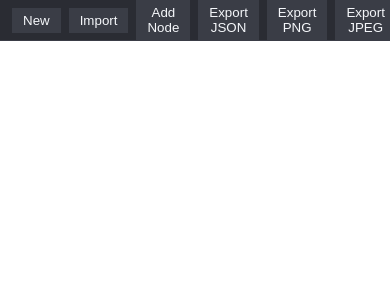
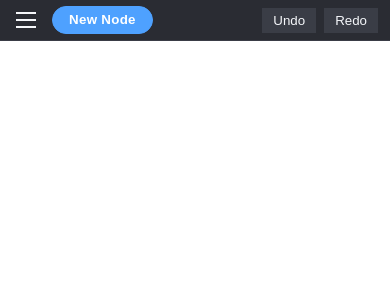
Before and after one commit to vincemic/ai-diagram-imp, a React (Vite) app in the folder app/: page / in a window 390 px wide. Shown: the top 300 px of the page. Built offline with nearby package versions, Linux system fonts and the light colour scheme.

Commit message:
feat(ui): introduce hamburger menu, move actions, add New Node pill button and style adjustments

```diff
--- /dev/null
+++ b/app/src/components/HamburgerMenu.tsx
@@ -0,0 +1,53 @@
+import React from 'react';
+
+interface HamburgerMenuProps {
+  children: React.ReactNode;
+}
+
+export const HamburgerMenu: React.FC<HamburgerMenuProps> = ({ children }) => {
+  const [open, setOpen] = React.useState(false);
+  const toggle = () => setOpen(o => !o);
+  const close = () => setOpen(false);
+
+  React.useEffect(() => {
+    const handler = (e: KeyboardEvent) => {
+      if (e.key === 'Escape') close();
+    };
+    window.addEventListener('keydown', handler);
+    return () => window.removeEventListener('keydown', handler);
+  }, []);
+
+  React.useEffect(() => {
+    if (!open) return;
+    const handler = (e: MouseEvent) => {
+      const menu = document.querySelector('.hamburger-menu');
+      if (menu && !menu.contains(e.target as Node)) {
+        close();
+      }
+    };
+    window.addEventListener('mousedown', handler);
+    return () => window.removeEventListener('mousedown', handler);
+  }, [open]);
+
+  return (
+    <div className={"hamburger-root" + (open ? ' is-open' : '')}>
+      <button
+        type="button"
+        aria-label="Main menu"
+        aria-haspopup="true"
+        aria-expanded={open ? 'true' : 'false'}
+        className="hamburger-button"
+        onClick={toggle}
+      >
+        <span className="hamburger-icon" aria-hidden="true">
+          <span /><span /><span />
+        </span>
+      </button>
+      {open && (
+        <div className="hamburger-menu" role="group">
+          {children}
+        </div>
+      )}
+    </div>
+  );
+};
--- a/app/src/components/Toolbar.tsx
+++ b/app/src/components/Toolbar.tsx
@@ -4,6 +4,7 @@ import { ReplaceState, AddNode } from '../core/commands.js';
 import { validateDiagram } from '../model/validateDiagram.js';
 import { exportCurrentViewAsJPEG, exportCurrentViewAsPNG } from '../core/exportJPEG.js';
 import { updatePreferences } from '../core/preferences.js';
+import { HamburgerMenu } from './HamburgerMenu.js';
 
 export const Toolbar: React.FC = () => {
   const dispatch = useDiagramStore(selectDispatch);
@@ -93,15 +94,22 @@ export const Toolbar: React.FC = () => {
 
   return (
     <div className="toolbar" data-testid="toolbar">
+      <HamburgerMenu>
         <button type="button" onClick={handleNew}>New</button>
         <button type="button" onClick={handleImportClick}>Import</button>
-  <button type="button" onClick={handleAddNode}>Add Node</button>
         <button type="button" onClick={handleExportJSON}>Export JSON</button>
         <button type="button" onClick={handleExportPNG}>Export PNG</button>
         <button type="button" onClick={handleExportJPEG}>Export JPEG</button>
+      </HamburgerMenu>
+      <button type="button" onClick={handleAddNode}
+        className="toolbar-new-node"
+        data-testid="add-node-inline"
+      >New Node</button>
       <span className="toolbar-spacer" />
+      <div className="toolbar-inline-actions">
         <button type="button" onClick={() => { undo(); }}>Undo</button>
         <button type="button" onClick={() => { redo(); }}>Redo</button>
       </div>
+    </div>
   );
 };
--- a/app/src/styles/theme.css
+++ b/app/src/styles/theme.css
@@ -56,6 +56,51 @@ body { background: var(--color-bg); color: var(--color-text); }
 .app-root { display: flex; flex-direction: column; height: 100%; overflow: hidden; }
 /* Sticky toolbar pinned to the top */
 .toolbar { position: sticky; top: 0; z-index: 10; display: flex; gap: 8px; align-items: center; height: var(--toolbar-height); padding: 0 12px; background: var(--color-surface); border-bottom: 1px solid var(--color-border); }
+.toolbar-title { font-size: 14px; font-weight: 600; letter-spacing: 0.5px; }
+.toolbar-inline-actions { display: flex; gap: 8px; }
+
+/* Hamburger Menu */
+.hamburger-root { position: relative; }
+.hamburger-button { background: transparent; border: none; padding: 4px; cursor: pointer; display: flex; align-items: center; justify-content: center; }
+.hamburger-button:hover .hamburger-icon span { background: var(--color-accent); }
+.hamburger-icon { width: 20px; height: 16px; position: relative; display: inline-block; }
+.hamburger-icon span { position: absolute; left: 0; right: 0; height: 2px; background: var(--color-text); transition: background 160ms ease; }
+.hamburger-icon span:nth-child(1) { top: 0; }
+.hamburger-icon span:nth-child(2) { top: 7px; }
+.hamburger-icon span:nth-child(3) { bottom: 0; }
+.hamburger-menu { position: absolute; top: 100%; left: 0; background: var(--color-surface); border: 1px solid var(--color-border); padding: 8px; display: flex; flex-direction: column; gap: 6px; min-width: 170px; box-shadow: 0 4px 16px rgba(0,0,0,0.4); animation: menuFade 120ms ease; }
+.hamburger-menu button { width: 100%; text-align: left; background: var(--color-surface); border: none; padding: 6px 8px; box-sizing: border-box; }
+.hamburger-menu button:hover { background: var(--color-border); border: none; }
+.hamburger-menu button:focus-visible { outline: 2px solid var(--color-accent); outline-offset: 2px; }
+.toolbar-new-node { margin-left: 4px; }
+.toolbar-new-node {
+  background: var(--color-accent);
+  border: 1px solid var(--color-accent);
+  color: #fff;
+  border-radius: 999px;
+  padding: 6px 16px;
+  font-weight: 600;
+  letter-spacing: 0.3px;
+  line-height: 1;
+  display: inline-flex;
+  align-items: center;
+  gap: 6px;
+  transition: background 160ms ease, box-shadow 160ms ease, transform 80ms ease;
+}
+.toolbar-new-node:hover {
+  background: #63b4ff;
+  border-color: #63b4ff;
+  box-shadow: 0 0 0 3px rgba(78,161,255,0.25);
+}
+.toolbar-new-node:active {
+  transform: translateY(1px);
+}
+.toolbar-new-node:focus-visible {
+  outline: 2px solid #9cd2ff;
+  outline-offset: 2px;
+}
+@keyframes menuFade { from { opacity: 0; transform: translateY(-4px); } to { opacity: 1; transform: translateY(0); } }
+
 /* Workspace fills remaining space under toolbar */
 .workspace { flex: 1; display: flex; min-height: 0; overflow: hidden; }
 .sidebar { width: 260px; background: var(--color-surface); border-left: 1px solid var(--color-border); padding: 12px; box-sizing: border-box; overflow: hidden; position: relative; display: flex; flex-direction: column; }
```
Also changed, not shown: 1 other file (tests, documents, lock files or other folders). Lines whose indentation alone changed are shown as unchanged.
